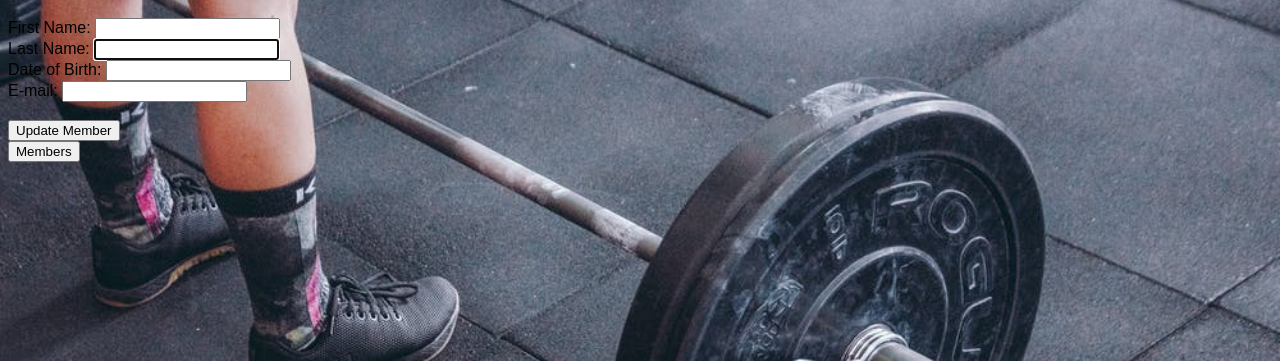
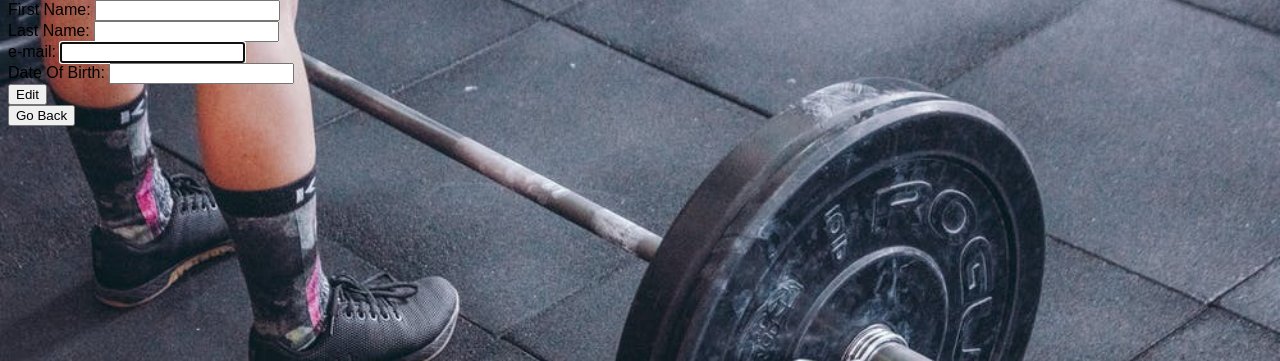
Before and after one commit to belus90/First_project, a Flask app: template templates/members/edit.html in a window 1280 px wide. Shown: the part 59-420 px from the top of the page. Run offline with Flask 2, Linux system fonts and the light colour scheme; the template is opened without the code that fills it, so the values that code supplies are empty.

Commit message:
fix the bug with edit members

```diff
--- a/console.py
+++ b/console.py
@@ -21,7 +21,7 @@
 fittness_class3 = Fitnes_class('Absolute Abs', 'Hard','25min')
 fittnes_class_repository.save(fittness_class3)
 
-member1 = Member('Claire', 'Toth', 'claire@gmail.com','09/23/1976',)
+member1 = Member('Claire', 'Toth','claire@gmail.com','09/23/1976')
 member_repository.save(member1)
 
 
@@ -29,7 +29,7 @@
 member_repository.save(member2)
 
 
-member3 = Member('Balint', 'Szabo','balint@gmail.com', '08/12/1995')
+member3 = Member('Balint', 'Szabo','balint@gmail.com',  '08/12/1995')
 member_repository.save(member3)
 
 gym1 = Gym(member1, fittness_class2)
--- a/controllers/member_controller.py
+++ b/controllers/member_controller.py
@@ -27,8 +27,8 @@
 def create_member():
     first_name = request.form['first_name']
     last_name = request.form['last_name']
+    date_of_birth = request.form['date_of_birth']
     email_address = request.form['email_address']
-    date_of_birth = request.form['date_of_birth']
     member = Member(first_name, last_name, email_address, date_of_birth)
     member_repository.save(member)
     return redirect('/members')
@@ -54,6 +54,6 @@
     last_name = request.form['last_name']
     date_of_birth = request.form['date_of_birth']
     email_address = request.form['email_address']
-    member = Member(first_name,last_name,date_of_birth,email_address,id)
+    member = Member(first_name, last_name, email_address, date_of_birth, id)
     member_repository.update(member)
     return redirect('/members')
--- a/db/the_gym.sql
+++ b/db/the_gym.sql
@@ -13,8 +13,9 @@
     id SERIAL PRIMARY KEY,
     first_name VARCHAR (255),
     last_name VARCHAR (255),
-    date_of_birth VARCHAR (255),
-    email_address VARCHAR (255)
+    email_address VARCHAR (255),
+    date_of_birth VARCHAR (255)
+
 );
 
 CREATE TABLE gyms (
--- a/models/member.py
+++ b/models/member.py
@@ -1,10 +1,10 @@
 class Member:
 
-    def __init__(self, first_name, last_name, date_of_birth, email_address, id = None):
+    def __init__(self, first_name, last_name,  email_address, date_of_birth, id = None):
         self.first_name = first_name
         self.last_name = last_name
+        self.email_address = email_address
         self.date_of_birth = date_of_birth
-        self.email_address = email_address
         self.id = id
 
     def full_name(self):
--- a/templates/members/edit.html
+++ b/templates/members/edit.html
@@ -1,30 +1,25 @@
 {% extends "base.html" %}
 {% block content %}
-
-<form action="/members/{{ member.id }}" method="post">
-    <br>
+<form action="/members/{{member.id}}" method="post">
     <div>
-        <label for="first_name">First Name:</label>
-        <input type="text" id="first_name" name="first_name" value="{{member.first_name}}" required>
+      <label for="first_name">First Name:</label>
+      <input type="text" id="first_name" name="first_name" value="{{member.first_name}}" required>
     </div>
 
     <div>
-        <label for="last_name">Last Name:</label>
-        <input type="text" id="last_name" name="last_name" value="{{member.last_name}}" required autofocus>
-    </div>
-<div>
-        <label for="date_of_birth">Date of Birth:</label>
-        <input type="text" id="date_of_birth" name="date_of_birth" value="{{member.date_of_birth}}" required autofocus>
+      <label for="last_name">Last Name:</label>
+      <input type="text" id="last_name" name="last_name" value="{{member.last_name}}" required>
     </div>
     <div>
-        <label for="email_address">E-mail:</label>
-        <input type="email" id="email_address" name="email_address" value="{{member.email_address}}" required autofocus>
+      <label for="email_addressl">e-mail:</label>
+      <input type="email" id="email_address" name="email_address", value="{{member.email_address}}"required autofocus>
+  </div>
+    <div>
+      <label for="date_of_birth">Date Of Birth:</label>
+      <input type="text" id="date_of_birth" name="date_of_birth" value="{{member.date_of_birth}}" required autofocus>
     </div>
-
-<br>
-    <button type="submit">Update Member</button>
+    <button type="submit">Edit </button>
 </form>
-
-<a href="/members"><button> Members </button></a>
+<a href="/members"><button> Go Back </button></a>
 
 {% endblock %}
```
Also changed, not shown: repositories/member_repository.py (+6 -6 lines), templates/members/new.html (+4 -5 lines).
